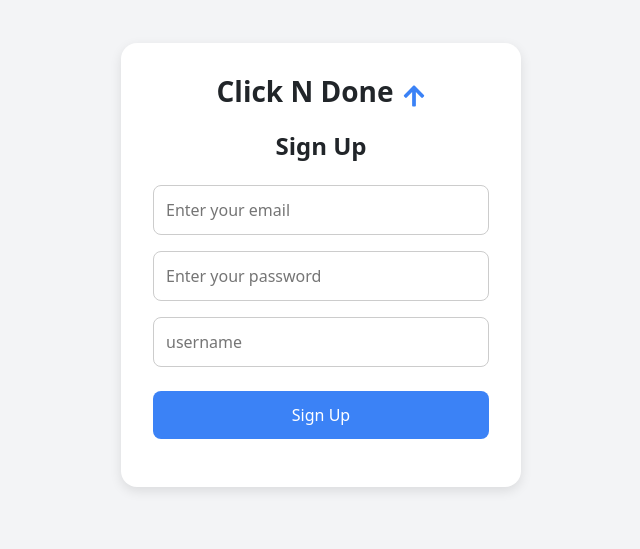
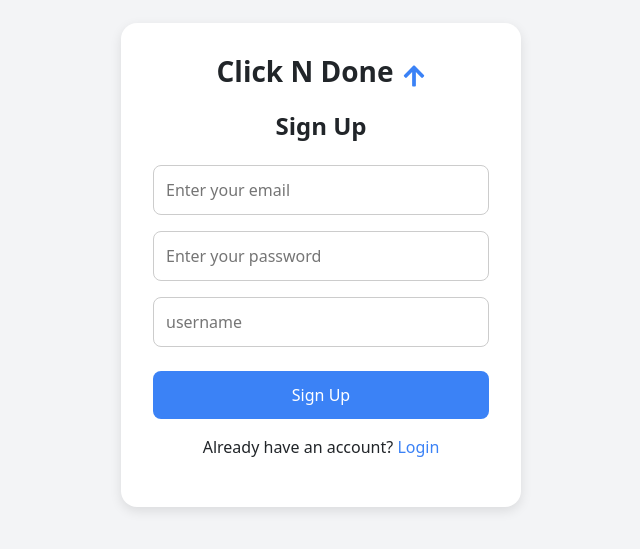
Before and after one commit to AdarshMishra563/react-angular-conv, a React (Vite) app: page /signup in a window 1280 px wide. Shown: the part 135-684 px from the top of the page, without its empty margins (319-959 px from the left). Built offline with nearby package versions, Linux system fonts and the light colour scheme.

Commit message:
Update signup.jsx

```diff
--- a/src/signup.jsx
+++ b/src/signup.jsx
@@ -107,7 +107,7 @@ const data= await  axios.post('https://react-angular-backend-2.onrender.com/api/
           marginTop: '16px',
           textAlign: 'center'
         }}>
-
+          Already have an account? <a href="/login" style={{ color: '#3b82f6', textDecoration: 'none' }}>Login</a>
         </p>
       </div>
     </div>
```
